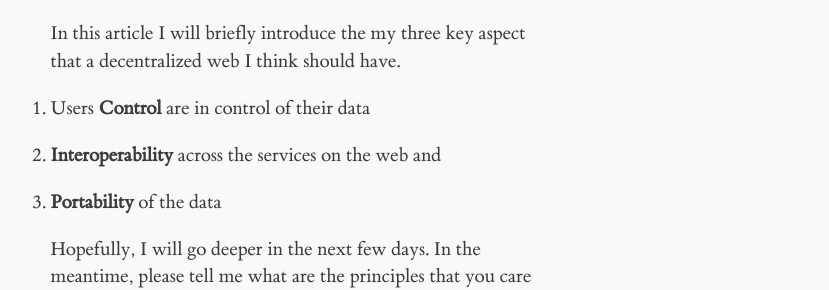
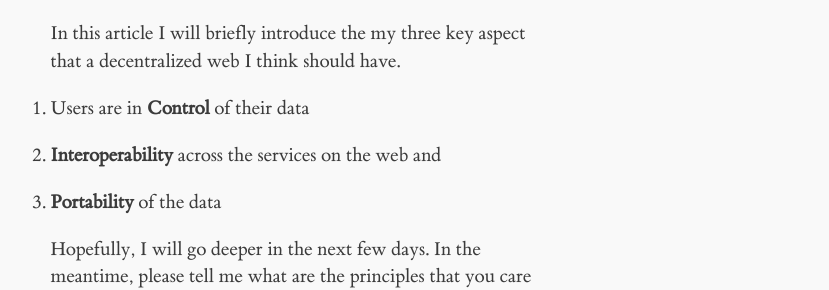
Before and after one commit to nicola/nicola.github.io, a Jekyll site: the page built from _posts/2015-09-08-decentralized-principles.md, in a window 1280 px wide. Shown: the part 371-661 px from the top of the page, without its empty margins (57-886 px from the left). Built offline with Jekyll 4.4.1, drawn with Linux system fonts in a browser that asks for light colours; comment, search, counter and statistics services are not loaded.

Commit message:
get involved

```diff
--- a/_posts/2015-09-08-decentralized-principles.md
+++ b/_posts/2015-09-08-decentralized-principles.md
@@ -7,7 +7,7 @@ categories: Decentralized Web
 
 In this article I will briefly introduce the my three key aspect that a decentralized web I think should have.
 
-1. Users __Control__ are in control of their data
+1. Users are in __Control__ of their data
 2. __Interoperability__ across the services on the web and
 3. __Portability__ of the data
 
```
